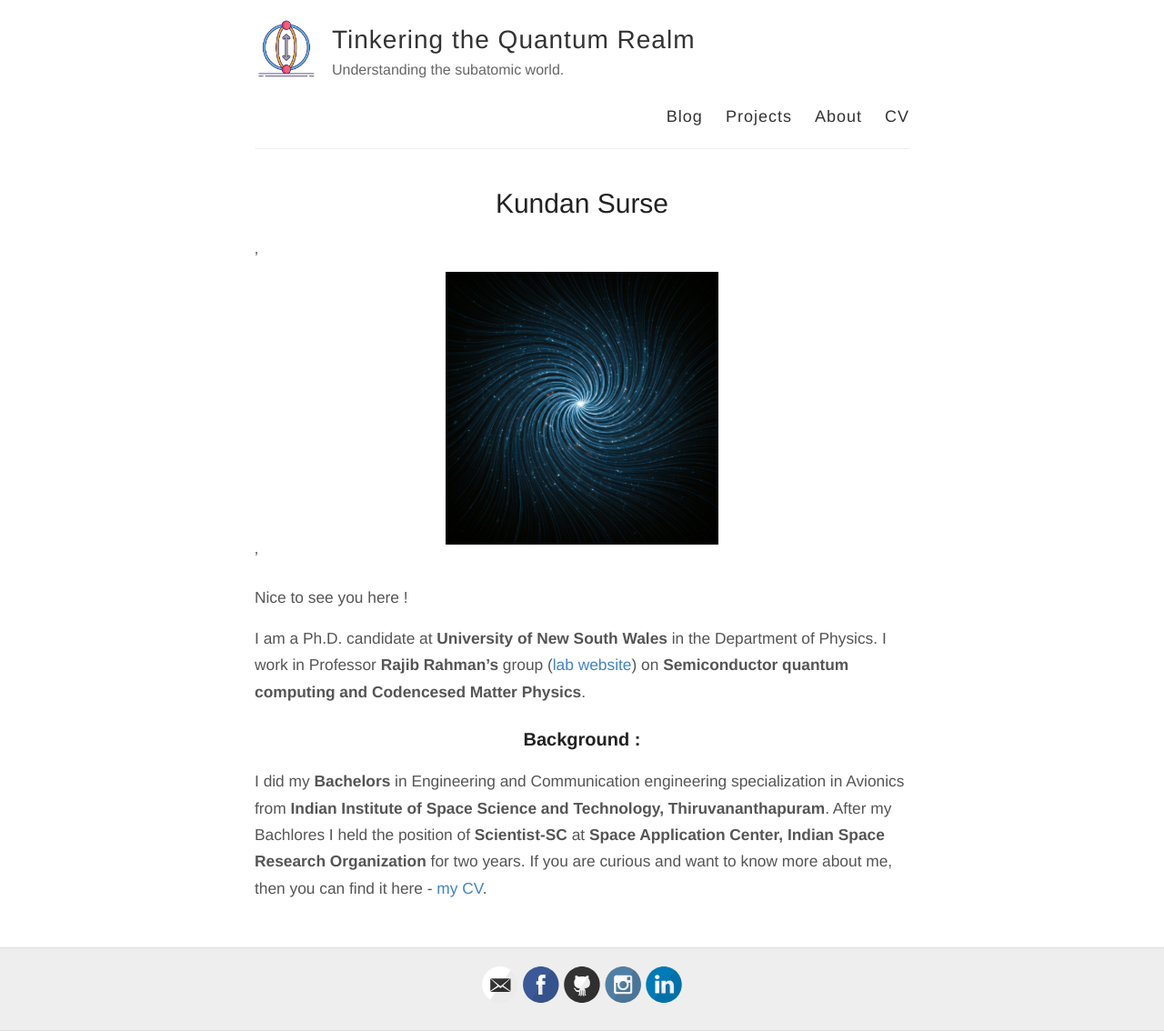
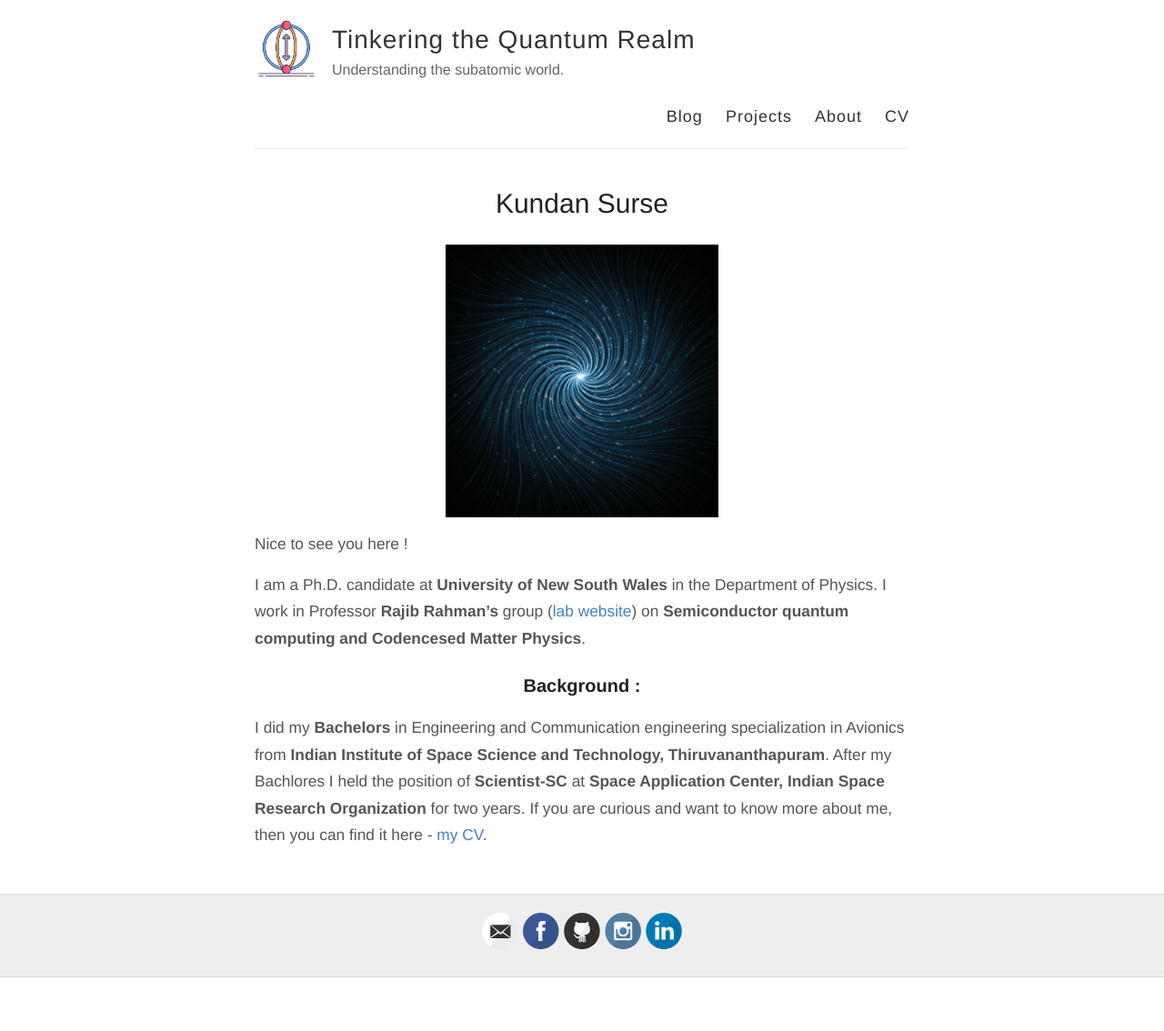
Before and after one commit to KundanSurse/KundanSurse.github.io, a Jekyll site: the page built from about.md, in a window 1280 px wide. Shown: the whole page at 91% size. Built offline with Jekyll 4.4.1, drawn with Linux system fonts in a browser that asks for light colours; some web fonts are replaced; after the commit the page ends 1075 px from its top, so only the background shows below that.

Commit message:
Update about.md

```diff
--- a/about.md
+++ b/about.md
@@ -4,7 +4,7 @@ title: Kundan Surse
 permalink: /about/
 ---
 
-'![Me]({{ site.url }}/assets/images/Spin.jpeg){:width="300px"}'
+![Me]({{ site.url }}/assets/images/Spin.jpeg){:width="300px"}
 
 Nice to see you here !
 
```
